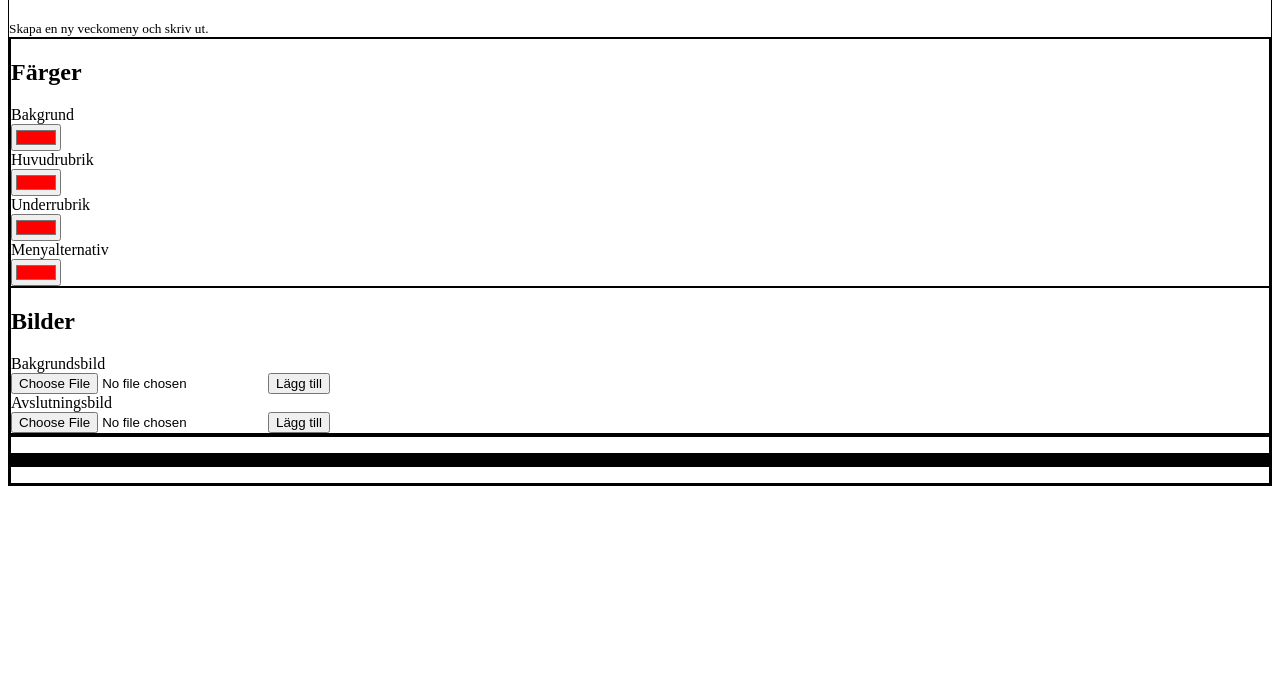
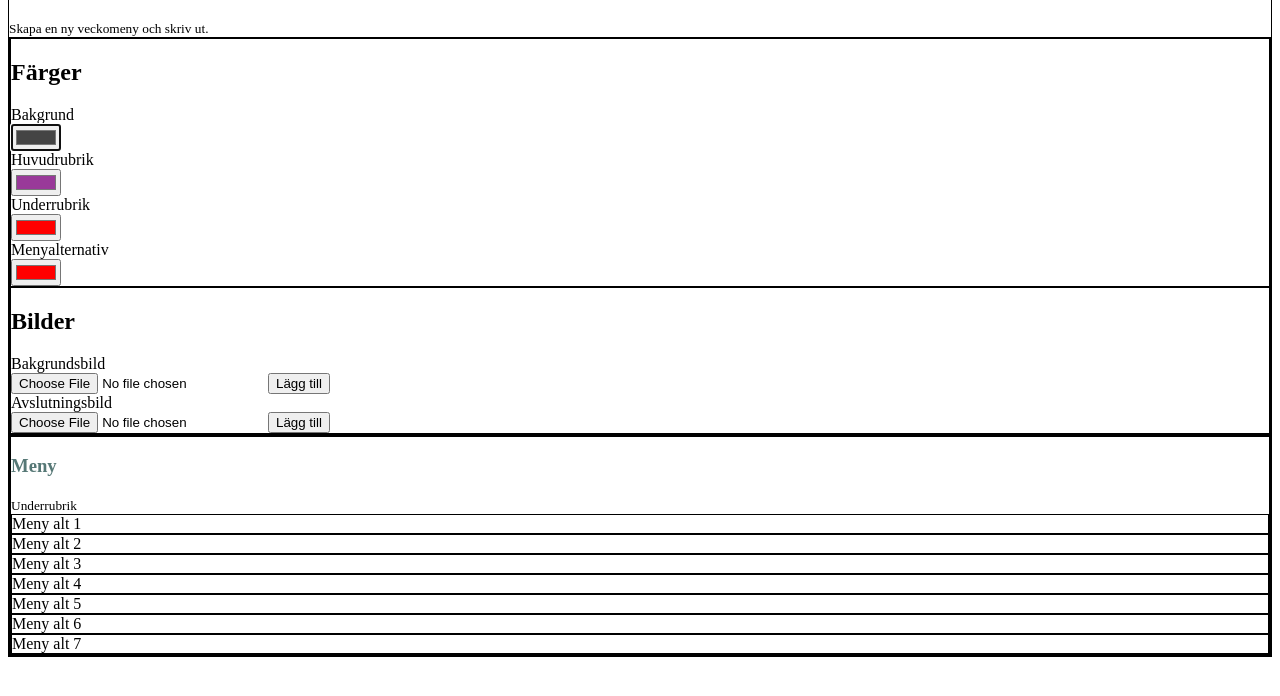
Before and after one commit to ThereseLevin/restaurant_menu, a plain HTML site: page public_html/index.html in a window 1280 px wide. Shown: the part 70-766 px from the top of the page. Drawn offline with Linux system fonts and the light colour scheme.

Commit message:
js for changing h3 and backgroundcolor

```diff
--- a/public_html/css/style.css
+++ b/public_html/css/style.css
@@ -1,3 +1,11 @@
 div {
   border: 1px solid black;
 }
+
+:root {
+  --base: #567876;
+}
+
+h3 {
+  color: var(--base);
+}
--- a/public_html/index.html
+++ b/public_html/index.html
@@ -8,7 +8,7 @@
     <meta name="keywords" content="menu, food, restaurant">
     <meta name="author" content="Therese Levin">
     <link rel="stylesheet" type="text/css" href="css/style.css">
-    <script src="js/color-change.js" defer></script>
+    <script src="js/customize.js" defer></script>
     <title>Restaurang-meny</title>
 </head>
 <body>
@@ -35,12 +35,12 @@
 
                     <label for="colorChange">Underrubrik</label>
                     <br>
-                    <input type="color" value="#ff0000" id="h1-color">
+                    <input type="color" value="#ff0000" id="h2-color">
                     <br>
 
                     <label for="colorChange">Menyalternativ</label>
                     <br>
-                    <input type="color" value="#ff0000" id="h1-color">
+                    <input type="color" value="#ff0000" id="p-color">
                     <br>
 
                 </div>
@@ -64,16 +64,15 @@
             </div>
             <div class="section-2">
                 <div class="section-3">
-                    <p></p>
-                    <small></small>
-                    <div class="item-1"></div>
-                    <div class="item-2"></div>
-                    <div class="item-3"></div>
-                    <div class="item-4"></div>
-                    <div class="item-5"></div>
-                    <div class="item-6"></div>
-                    <div class="item-7"></div>
-                    <p></p>
+                    <h3>Meny</h3>
+                    <small>Underrubrik</small>
+                    <div class="item-1">Meny alt 1</div>
+                    <div class="item-2">Meny alt 2</div>
+                    <div class="item-3">Meny alt 3</div>
+                    <div class="item-4">Meny alt 4</div>
+                    <div class="item-5">Meny alt 5</div>
+                    <div class="item-6">Meny alt 6</div>
+                    <div class="item-7">Meny alt 7</div>
                 </div>
             </div>
         </main>
--- /dev/null
+++ b/public_html/js/customize.js
@@ -0,0 +1,63 @@
+/* --- JAVASCRIPT FOR CHANGING COLORS AND IMAGES --- */
+
+let defaultColor = "#444444";
+
+window.addEventListener("load", startUp, false);
+
+function startUp() {
+    bColor = document.querySelector("#backg-color");
+    hColor = document.querySelector("#h1-color");
+
+    //lägger till defaultfärgen
+    bColor.value = defaultColor;
+    hColor.value = "#993999";
+
+    //lyssnar efter event, kör function
+    bColor.addEventListener("input", updateFirst, false);
+    bColor.addEventListener("change", updateAll, false);
+
+    hColor.addEventListener("input", updateFirst2, false);
+    hColor.addEventListener("change", updateAll2, false);
+
+    //först markerad
+    bColor.select();
+}
+
+function updateFirst(event) {
+  let all = document.querySelector(".section-3");
+  if (all) {
+    all.style.backgroundColor = event.target.value;
+  }
+}
+
+function updateAll(event) {
+  document.querySelectorAll(".section-3").forEach(function(all) {
+    all.style.backgroundColor = event.target.value;
+  });
+}
+
+function updateFirst2(event) {
+  let menyHeading = document.querySelector("h3");
+  if (menyHeading) {
+    menyHeading.style.color = event.target.value;
+  }
+}
+
+function updateAll2(event) {
+  document.querySelectorAll("h3").forEach(function(menyHeading) {
+    menyHeading.style.color = event.target.value;
+  });
+}
+
+
+
+
+// const inputs = document.querySelector('#h1-color');
+
+// function handleUpdate() {
+//   const suffix = this.dataset.sizing || '';
+//   document.documentElement.style.setProperty(`--${this.name}`, this.value + suffix);
+// }
+
+// inputs.forEach(input => input.addEventListener('change', handleUpdate));
+// inputs.forEach(input => input.addEventListener('mousemove', handleUpdate));
--- a/scss/master.scss
+++ b/scss/master.scss
@@ -1,3 +1,11 @@
 div {
     border: 1px solid black;
 }
+
+:root {
+    --base: #567876;
+  }
+
+  h3 {
+    color: var(--base);
+  }
```
